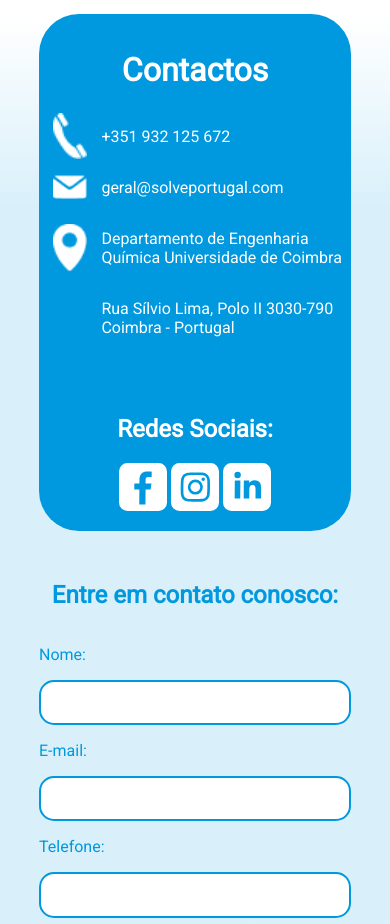
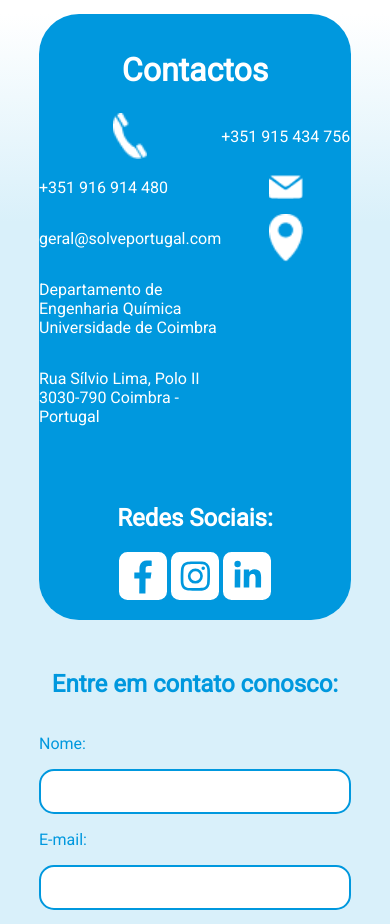
Before and after one commit to SolvePortugal/website, a React (Create React App) app: page /contacts in a window 390 px wide. Shown: the part 900-1824 px from the top of the page. Built offline with nearby package versions, Linux system fonts and the light colour scheme; no server answers.

Commit message:
Update contact.js
Update de telephone numbers to be in line with the new leaders

```diff
--- a/src/components/contact.js
+++ b/src/components/contact.js
@@ -42,7 +42,8 @@ export const Contact = () => {
               src={`${process.env.PUBLIC_URL}/images/phone.png`}
               alt="phone"
             />
-            <p>+351 932 125 672</p>
+            <p>+351 915 434 756</p>
+            <p>+351 916 914 480</p>
             <img
               src={`${process.env.PUBLIC_URL}/images/mail.png`}
               alt="mail"
```
